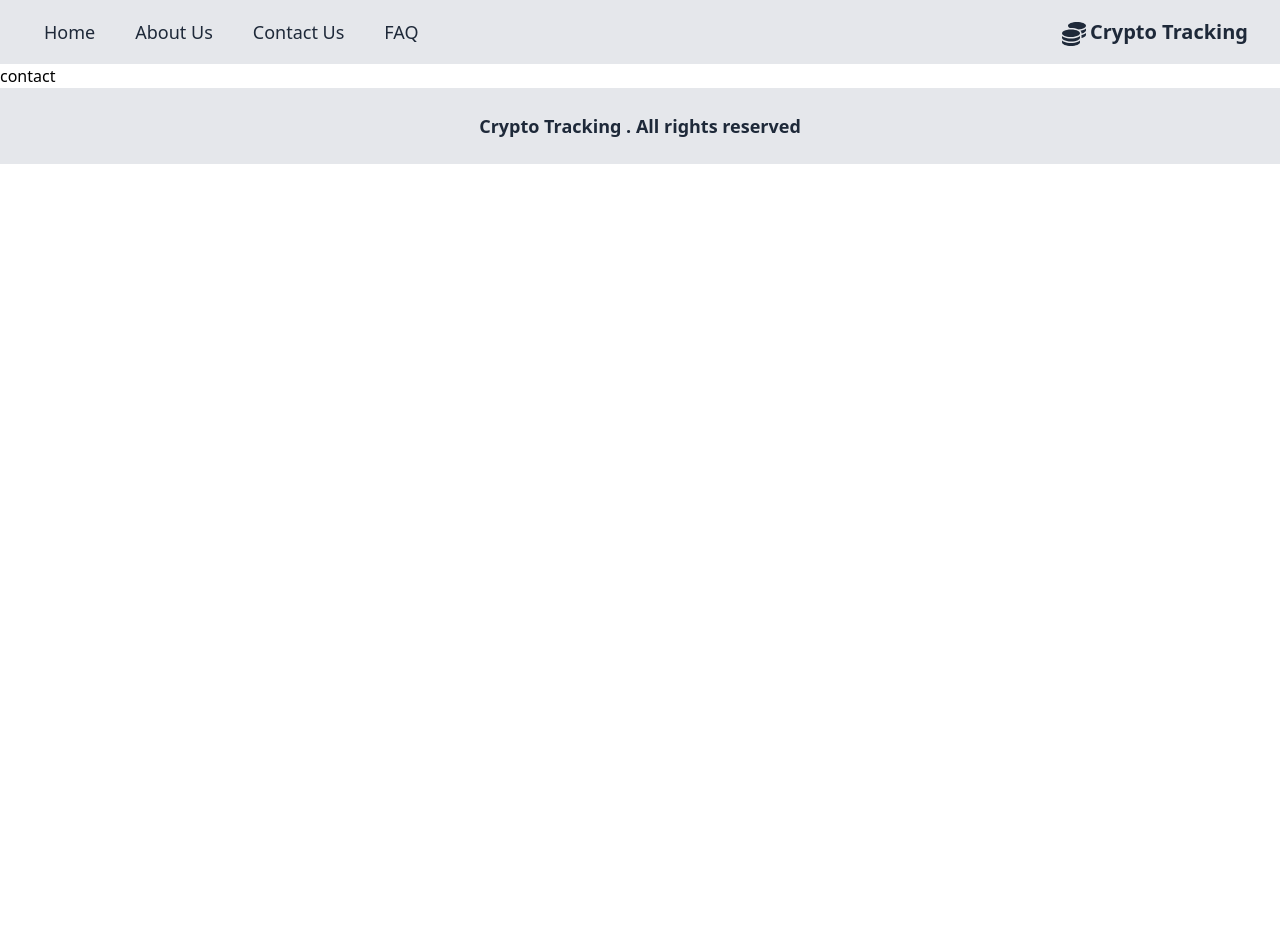
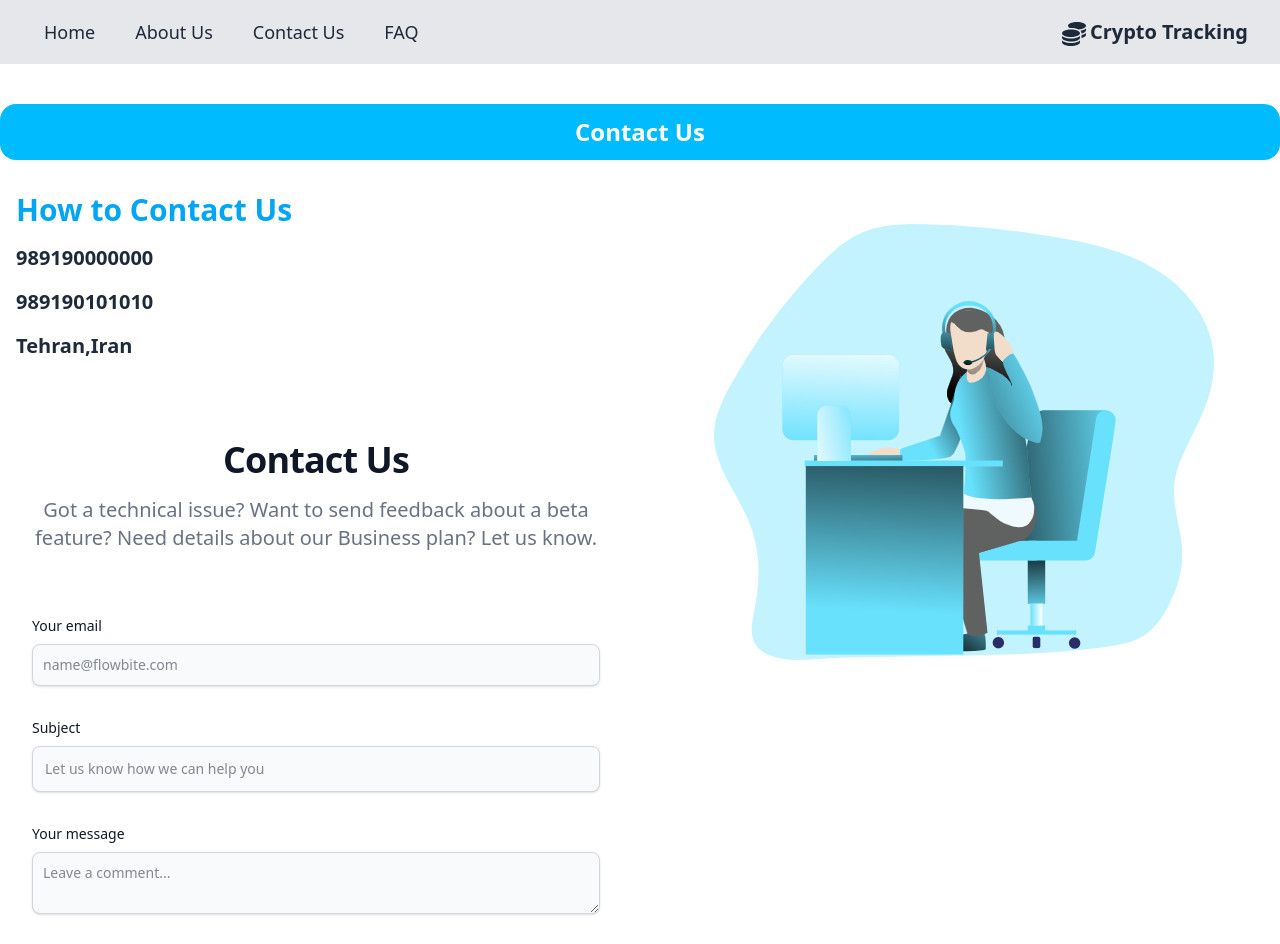
Before and after one commit to MohammadKarbalaie/Crypto_Project, a Next.js app: page /contact in a window 1280 px wide. Shown: the top 944 px of the page. Before the commit the page ends 800 px from the top, so only its background shows below. Built offline with nearby package versions, Linux system fonts and the light colour scheme.

Commit message:
add contact page

```diff
--- /dev/null
+++ b/app/contact/layout.tsx
@@ -0,0 +1,14 @@
+import type { Metadata } from "next";
+
+export const metadata: Metadata = {
+  title: "Crypto tracking",
+  description: "Generated by Mohmmadkm",
+};
+
+export default function ContactLayout({
+  children,
+}: Readonly<{
+  children: React.ReactNode;
+}>) {
+  return <div>{children}</div>;
+}
--- a/app/contact/page.tsx
+++ b/app/contact/page.tsx
@@ -1,11 +1,115 @@
-import React from 'react'
+import React from "react";
+import Image from "next/image";
 
 function page() {
   return (
-    <div>
-      contact
+    <div className="container mx-auto py-10">
+      <div>
+        <div className="grid grid-cols-1 text-center">
+          <h3 className="text-lg md:text-2xl font-bold bg-sky-400 py-3 rounded-2xl text-white">
+            Contact Us
+          </h3>
+        </div>
+      </div>
+      <div className="w-full flex flex-col md:flex-row gap-4 mt-4">
+        <div
+          className="w-full grid grid-cols-1 sm:grid-cols-2
+         md:grid-cols-3 lg:grid-cols-6 p-4"
+        >
+          <div className="col-span-6">
+            <p className="text-3xl font-semibold text-sky-500 pb-4">
+              How to Contact Us
+            </p>
+
+            <p className="text-xl font-semibold text-gray-800 pb-4">
+              989190000000
+            </p>
+
+            <p className="text-xl font-semibold text-gray-800 pb-4">
+              989190101010
+            </p>
+
+            <p className="text-xl font-semibold text-gray-800 pb-4">
+              Tehran,Iran
+            </p>
+            <section className="bg-white dark:bg-gray-900 rounded-3xl">
+              <div className="py-8 lg:py-16 px-4 mx-auto max-w-screen-md">
+                <h2 className="mb-4 text-4xl tracking-tight font-extrabold text-center text-gray-900 dark:text-white">
+                  Contact Us
+                </h2>
+                <p className="mb-8 lg:mb-16 font-light text-center text-gray-500 dark:text-gray-400 sm:text-xl">
+                  Got a technical issue? Want to send feedback about a beta
+                  feature? Need details about our Business plan? Let us know.
+                </p>
+                <form action="#" className="space-y-8">
+                  <div>
+                    <label
+                      htmlFor="email"
+                      className="block mb-2 text-sm font-medium text-gray-900 dark:text-gray-300"
+                    >
+                      Your email
+                    </label>
+                    <input
+                      type="email"
+                      id="email"
+                      className="shadow-sm bg-gray-50 border border-gray-300 text-gray-900 text-sm rounded-lg focus:ring-primary-500 focus:border-primary-500 block w-full p-2.5 dark:bg-gray-700 dark:border-gray-600 dark:placeholder-gray-400 dark:text-white dark:focus:ring-primary-500 dark:focus:border-primary-500 dark:shadow-sm-light"
+                      placeholder="name@flowbite.com"
+                      required
+                    />
+                  </div>
+                  <div>
+                    <label
+                      htmlFor="subject"
+                      className="block mb-2 text-sm font-medium text-gray-900 dark:text-gray-300"
+                    >
+                      Subject
+                    </label>
+                    <input
+                      type="text"
+                      id="subject"
+                      className="block p-3 w-full text-sm text-gray-900 bg-gray-50 rounded-lg border border-gray-300 shadow-sm focus:ring-primary-500 focus:border-primary-500 dark:bg-gray-700 dark:border-gray-600 dark:placeholder-gray-400 dark:text-white dark:focus:ring-primary-500 dark:focus:border-primary-500 dark:shadow-sm-light"
+                      placeholder="Let us know how we can help you"
+                      required
+                    />
+                  </div>
+                  <div className="sm:col-span-2">
+                    <label
+                      htmlFor="message"
+                      className="block mb-2 text-sm font-medium text-gray-900 dark:text-gray-400"
+                    >
+                      Your message
+                    </label>
+                    <textarea
+                      id="message"
+                      className="block p-2.5 w-full text-sm text-gray-900 bg-gray-50 rounded-lg shadow-sm border border-gray-300 focus:ring-primary-500 focus:border-primary-500 dark:bg-gray-700 dark:border-gray-600 dark:placeholder-gray-400 dark:text-white dark:focus:ring-primary-500 dark:focus:border-primary-500"
+                      placeholder="Leave a comment..."
+                    ></textarea>
+                  </div>
+                  <button
+                    type="submit"
+                    className="py-3 px-5 text-sm font-medium text-center text-white rounded-lg bg-gray-700 sm:w-fit hover:bg-gray-800 focus:ring-4 cursor-pointer focus:outline-none focus:ring-gray-300 dark:bg-gray-600 dark:hover:bg-gray-700 dark:focus:ring-gray-800"
+                  >
+                    Send message
+                  </button>
+                </form>
+              </div>
+            </section>
+          </div>
+        </div>
+
+        <div className="w-full grid grid-cols-1 sm:grid-cols-2 md:grid-cols-3 lg:grid-cols-6 p-4">
+          <div className="col-span-full mx-auto">
+            <Image
+              src="/assets/images/contact.png"
+              alt="about"
+              width={500}
+              height={500}
+            />
+          </div>
+        </div>
+      </div>
     </div>
-  )
+  );
 }
 
-export default page
+export default page;
```
Also changed, not shown: public/assets/images/contact.png (added).
